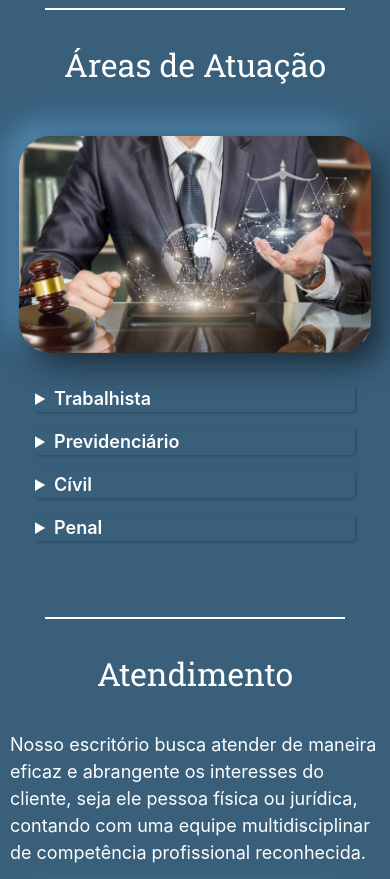
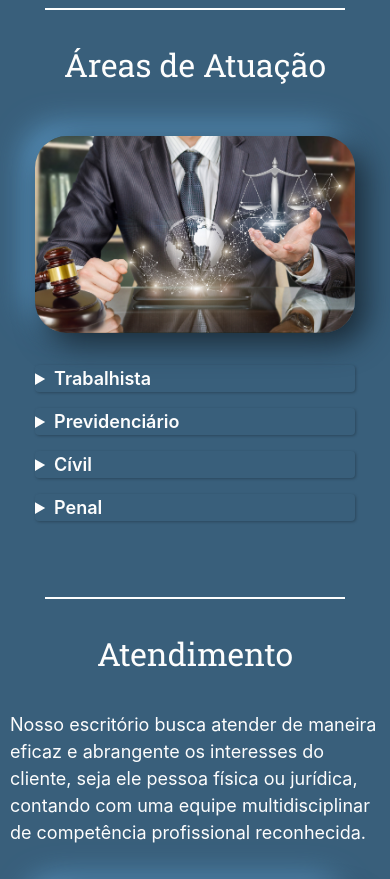
Before and after one commit to carinalsilverio/fabiosantosadvocacia, a plain HTML site: page index.html in a window 390 px wide. Shown: the part 1160-2039 px from the top of the page. Drawn offline with nearby package versions, Linux system fonts and the light colour scheme.

Commit message:
Redimensionamento de imagens

```diff
--- a/src/responsivo.css
+++ b/src/responsivo.css
@@ -224,8 +224,8 @@ html, body {
 }
 
 .imagem-atendimento,.imagem-areas-atuacao {
-	max-height: 22rem;
-	max-width: 22rem;
+	max-height: 20rem;
+	max-width: 20rem;
 }
 
 .formulario {
```
